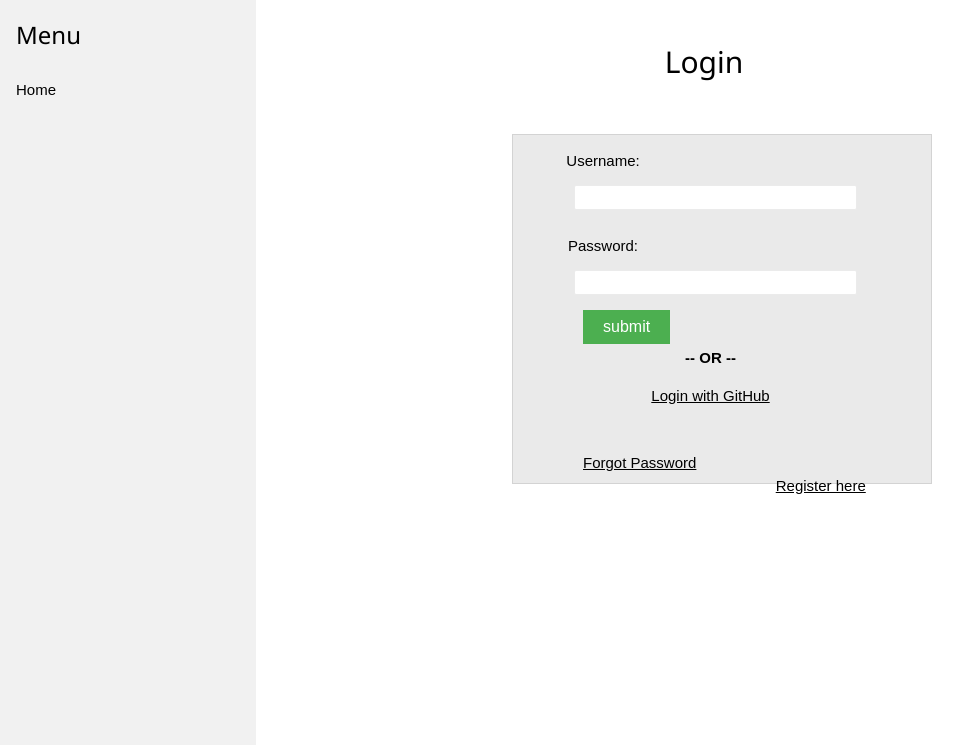
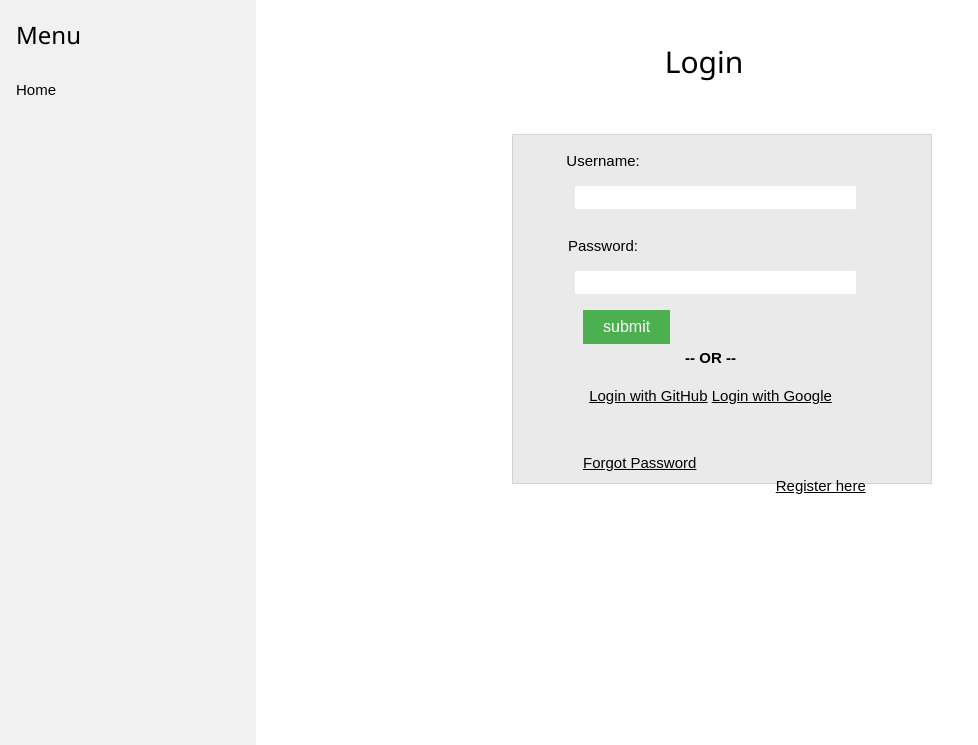
Before and after one commit to nnish09/social_login, a Django app: page /login_user in a window 1280 px wide. Shown: the part 55-800 px from the top of the page, without its empty margins (0-978 px from the left). Run offline with Django 3.2, Linux system fonts and the light colour scheme.

Commit message:
second commit

```diff
--- a/core/templates/registration/login.html
+++ b/core/templates/registration/login.html
@@ -177,7 +177,9 @@ h2{
                                 </div>
                                 <br>
                                 <p><strong>-- OR --</strong></p>
-                                <a href="{% url 'social:begin' 'github' %}">Login with GitHub</a><br>
+                                <a href="{% url 'social:begin' 'github' %}">Login with GitHub</a>
+                                <a href="{% url 'social:begin' 'google-oauth2' %}">Login with Google</a>
+                                <br>
                                 <br><br>
                                 <a href="{% url 'password_reset' %}" id="forget-link">Forgot Password</a>
 
--- a/sociallogin/settings.py
+++ b/sociallogin/settings.py
@@ -130,6 +130,10 @@ SOCIAL_AUTH_GITHUB_KEY = 'dcbc288e9545598f7e2f'
 SOCIAL_AUTH_GITHUB_SECRET = '143982ceb3e6c7a6c3c06fef17166c17969375a6'
 
 
+SOCIAL_AUTH_GOOGLE_OAUTH2_KEY = '918671486350-nvba7fov0f0nmb9f7an43g57krabuhrb.apps.googleusercontent.com'
+SOCIAL_AUTH_GOOGLE_OAUTH2_SECRET = 'tkoj2Se0bzyp9oTFOFtEPzIc'
+
+
 # Static files (CSS, JavaScript, Images)
 # https://docs.djangoproject.com/en/2.2/howto/static-files/
 
```
